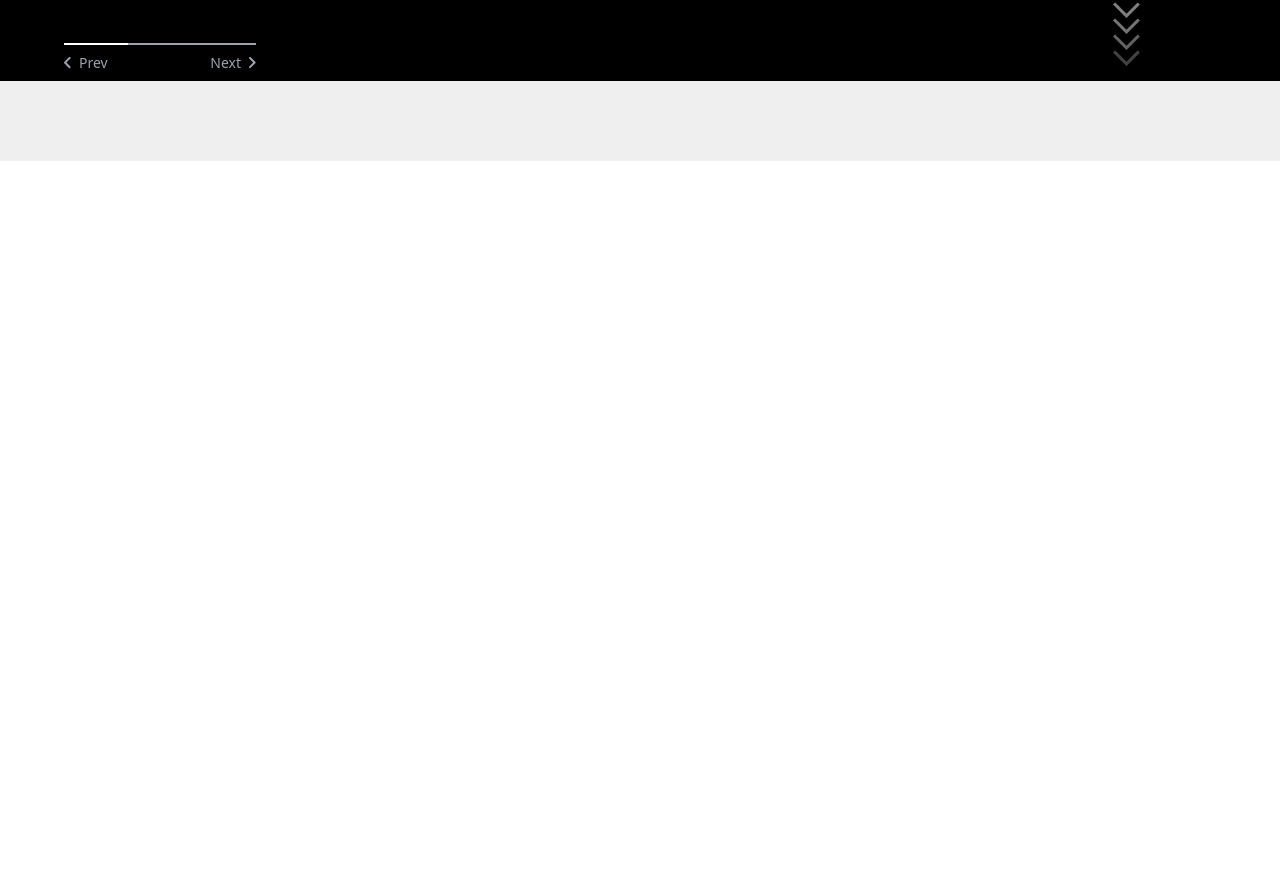
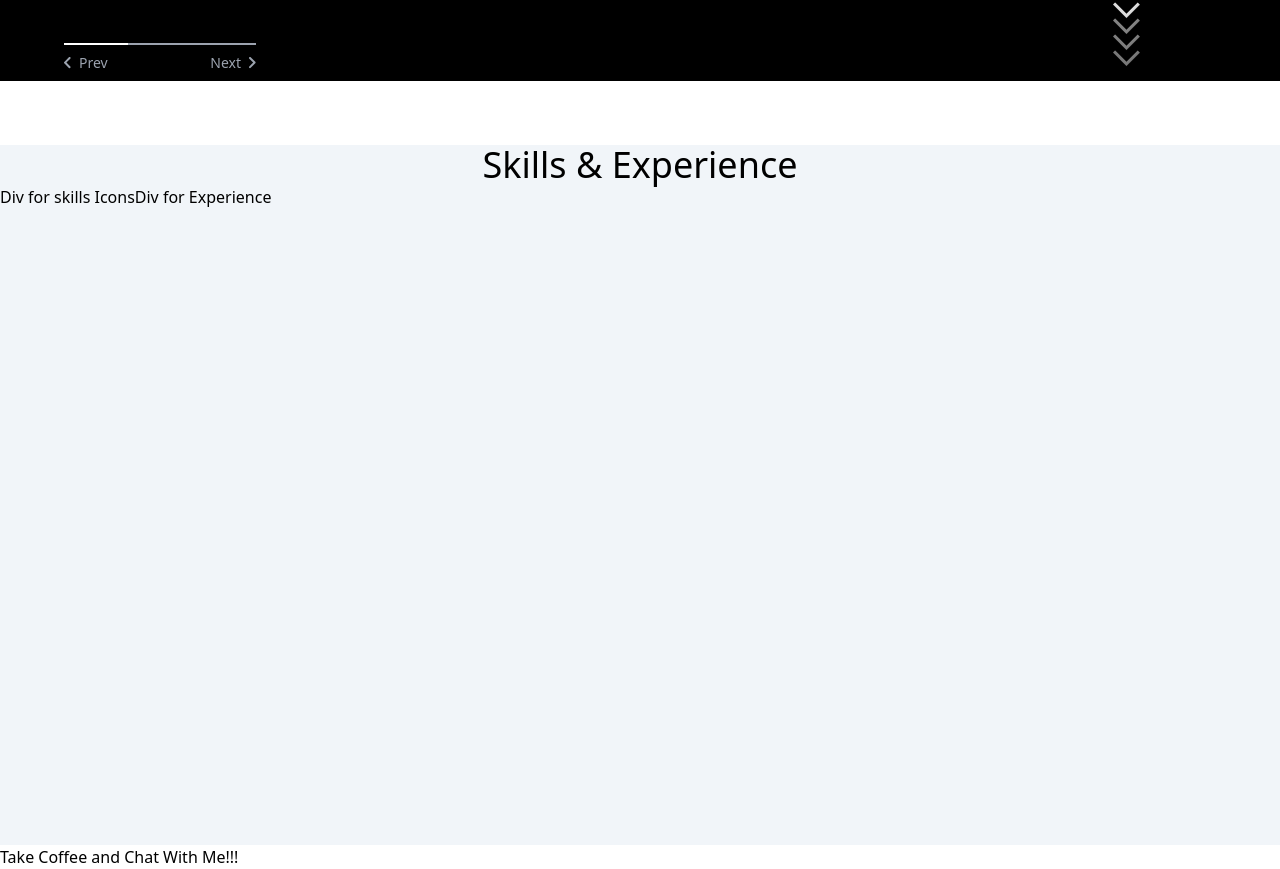
Before and after one commit to samfajobi/MyWebsite, a React (Create React App) app: page / in a window 1280 px wide. Shown: the part 719-1588 px from the top of the page. Before the commit the page ends 880 px from the top, so only its background shows below. Built offline with nearby package versions, Linux system fonts and the light colour scheme.

Commit message:
Added Contact Section

```diff
--- a/src/App.js
+++ b/src/App.js
@@ -1,12 +1,15 @@
 import './App.css';
 import Navbar from './components/Navbar';
 import Home from './components/Home';
+import Contact from './components/Contact'
+import Skills from './components/Skills';
 
 function App() {
   return (
     <div>
-
       <Home />
+      <Skills />
+      <Contact />
     </div>
   );
 }
--- a/src/components/Navbar.js
+++ b/src/components/Navbar.js
@@ -31,7 +31,7 @@ const Navbar = () => {
     <NavWrapper>
 
 
-    <div className='h-[80px] bg-gradient-to-t from-indigo-200  bg-white'>
+    <div className=''>
         <div className=' h-20 w-full bg-black fixed top-0'>
             <div className='container mx-auto py-6 flex items-center justify-between'>
              <div>
--- a/src/components/Skills.js
+++ b/src/components/Skills.js
@@ -2,8 +2,8 @@
 
 const skills = () => {
   return (
-    <div>
-         <h1>Skills & Experience</h1>
+    <div className="h-[700px] mt-16 bg-slate-100">
+        <h1 className="text-4xl text-center ">Skills & Experience</h1>
         <div className="flex flex-row">
             <div>
                 Div for skills Icons
```
